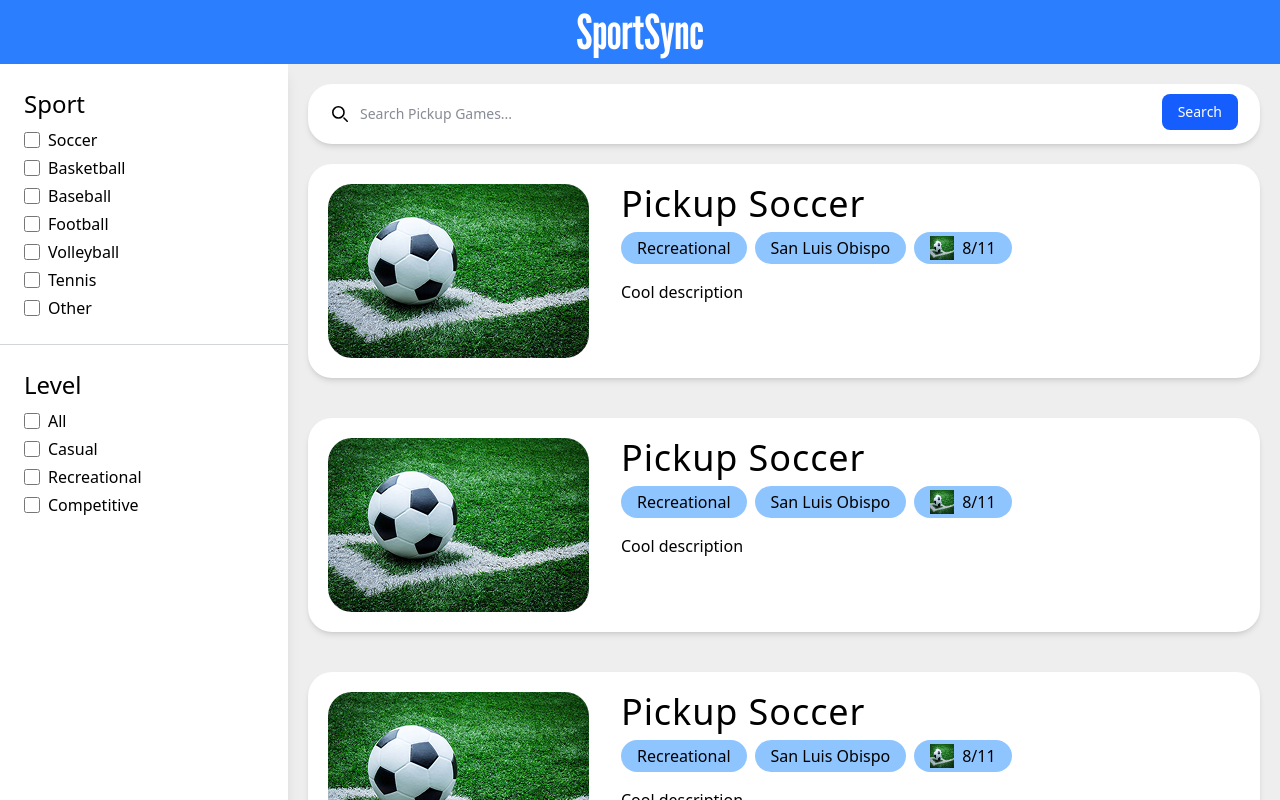
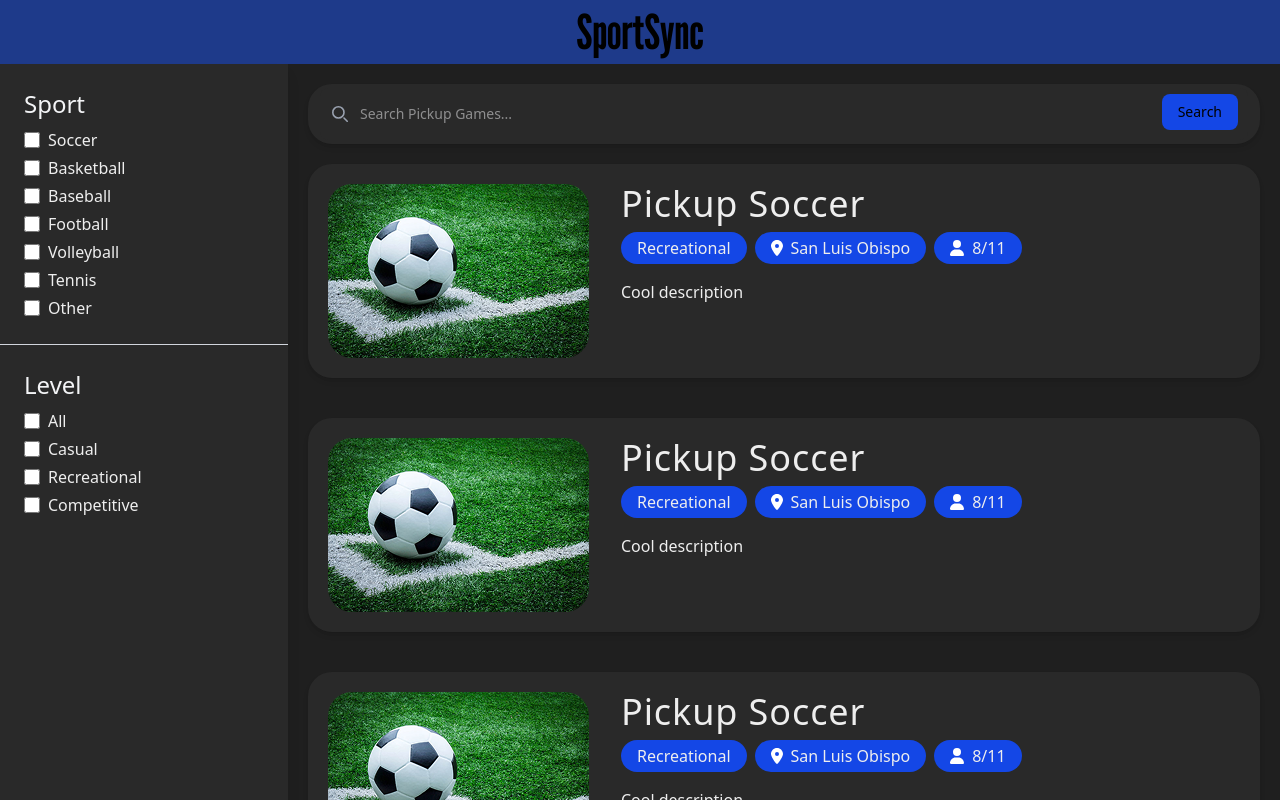
Before and after one commit to KallosP/csc437-asmts-project, a React (Vite) app in the folder packages/project-frontend/: page / in a window 1280 px wide. Shown: the top 800 px of the page. Built offline with nearby package versions, Linux system fonts and the light colour scheme.

Commit message:
added light/dark mode tokens/updated code to use both

```diff
--- a/packages/project-frontend/src/App.jsx
+++ b/packages/project-frontend/src/App.jsx
@@ -1,10 +1,11 @@
 import './App.css'
 import SearchPage from './pages/SearchPage'
+import TopBar from './components/TopBar'
 
 function App() {
 	return (
-		<div className="flex flex-col h-screen">
-
+		<div className="flex dark flex-col h-screen">
+			<TopBar />
 			<SearchPage />
 		</div>
 	)
--- a/packages/project-frontend/src/components/FilterItem.jsx
+++ b/packages/project-frontend/src/components/FilterItem.jsx
@@ -4,9 +4,9 @@ export default function FilterItem(props) {
 			<input
 				id={props.id}
 				type="checkbox"
-				className="w-4 h-4 accent-blue-500" // Make checkbox bigger and add color
+				className="w-4 h-4 bg-blue-500  accent-checkbox-checked dark:accent-dark-checkbox-checked"
 			/>
-			<label className="text-md" htmlFor={props.id}>
+			<label className="text-md text-normal-text dark:text-dark-normal-text" htmlFor={props.id}>
 				{props.name}
 			</label>
 		</div>
--- a/packages/project-frontend/src/components/GameCard.jsx
+++ b/packages/project-frontend/src/components/GameCard.jsx
@@ -1,4 +1,7 @@
 import React from 'react'
+import { FontAwesomeIcon } from '@fortawesome/react-fontawesome'
+import { faLocationDot } from '@fortawesome/free-solid-svg-icons'
+import { faUser } from '@fortawesome/free-solid-svg-icons'
 
 export default function GameCard(props) {
 	const handleClick = () => {
@@ -8,7 +11,7 @@ export default function GameCard(props) {
 	return (
 		<button
 			onClick={handleClick}
-			className="w-full mx-auto max-w-xs sm:max-w-sm md:max-w-md lg:max-w-4xl xl:max-w-5xl lg:p-5 overflow-hidden rounded-3xl bg-white shadow-md  text-left cursor-pointer transition-all duration-300 hover:bg-blue-100 ">
+			className="w-full mx-auto max-w-xs sm:max-w-sm md:max-w-md lg:max-w-4xl xl:max-w-5xl lg:p-5 overflow-hidden rounded-3xl dark:bg-dark-elevated-background bg-elevated-background shadow-md text-left cursor-pointer transition-all duration-300 dark:hover:bg-dark-card-hover hover:bg-card-hover ">
 			<div className="lg:flex gap-8">
 				<div className="md:shrink-0">
 					<img
@@ -18,27 +21,30 @@ export default function GameCard(props) {
 					/>
 				</div>
 				<div className="lg:p-0 p-8 overflow-hidden">
-					<div className="text-4xl tracking-wide">{props.name}</div>
+					<div className="text-4xl tracking-wide text-normal-text dark:text-dark-normal-text">
+						{props.name}
+					</div>
 					{/* Tags */}
 					<div className="mt-2 overflow-hidden">
 						<ul className="flex gap-2 truncate">
 							{/* Skill Tag */}
-							<li className="bg-blue-300 rounded-full px-4 py-1 flex gap-2">
-								<p>{props.skillTag[1]}</p>
+							<li className="bg-tag dark:bg-dark-tag rounded-full items-center px-4 py-1 flex gap-2">
+								<p className="text-normal-text dark:text-dark-normal-text">{props.skillTag[1]}</p>
 							</li>
 							{/* Location Tag */}
-							<li className="bg-blue-300 rounded-full px-4 py-1 flex gap-2">
-								<p>{props.locationTag[1]}</p>
+							<li className="bg-tag dark:bg-dark-tag rounded-full items-center px-4 py-1 flex gap-2">
+								<FontAwesomeIcon icon={faLocationDot} className="text-svg dark:text-dark-svg" />
+								<p className='text-normal-text dark:text-dark-normal-text'>{props.locationTag[1]}</p>
 							</li>
 							{/* Players Tag */}
-							<li className="bg-blue-300 rounded-full px-4 py-1 flex gap-2">
-								<img src={props.playersTag[0]} className="w-6 h-6"></img>
-								<p>{props.playersTag[1]}</p>
+							<li className="bg-tag dark:bg-dark-tag rounded-full items-center px-4 py-1 flex gap-2">
+								<FontAwesomeIcon icon={faUser} className="text-svg dark:text-dark-svg" />
+								<p className='text-normal-text dark:text-dark-normal-text'>{props.playersTag[1]}</p>
 							</li>
 						</ul>
 					</div>
 					{/* Game Description */}
-					<p className="mt-4 truncate">{props.description}</p>
+					<p className="mt-4 truncate text-normal-text dark:text-dark-normal-text">{props.description}</p>
 				</div>
 			</div>
 		</button>
--- a/packages/project-frontend/src/components/LeftSidebar.jsx
+++ b/packages/project-frontend/src/components/LeftSidebar.jsx
@@ -3,11 +3,11 @@ import FilterItem from './FilterItem'
 
 export default function LeftSidebar() {
 	return (
-		<aside className="w-72 h-auto hidden lg:flex flex-col shadow-lg relative overflow-y-auto bg-white">
+		<aside className="w-72 h-auto hidden lg:flex flex-col shadow-lg relative overflow-y-auto dark:bg-dark-elevated-background bg-elevated-background">
 			<div className="p-6 space-y-10">
 				{/* Sport Filters */}
 				<div className="space-y-2">
-					<h1 className="text-2xl">Sport</h1>
+					<h1 className="text-2xl dark:text-dark-hint-text text-normal-text">Sport</h1>
 					<ul className="space-y-1">
 						<FilterItem id="soccer" name="Soccer" />
 						<FilterItem id="basketball" name="Basketball" />
@@ -19,11 +19,11 @@ export default function LeftSidebar() {
 					</ul>
 				</div>
 			</div>
-			<hr className="w-full border-gray-300"></hr>
+			<hr className="w-full border-divider"></hr>
 			<div className="p-6 space-y-10">
 				{/* Level Filters */}
 				<div className="space-y-2">
-					<h1 className="text-2xl">Level</h1>
+					<h1 className="text-2xl dark:text-dark-hint-text text-normal-text">Level</h1>
 					<ul className="space-y-1">
 						<FilterItem id="all" name="All" />
 						<FilterItem id="casual" name="Casual" />
--- a/packages/project-frontend/src/components/SearchBar.jsx
+++ b/packages/project-frontend/src/components/SearchBar.jsx
@@ -1,21 +1,19 @@
-
-
 // Based on https://flowbite.com/docs/forms/search-input/
 export default function SearchBar() {
-    const handleSearch = () => {
-        console.log('Search clicked')
-    }
+	const handleSearch = () => {
+		console.log('Search clicked')
+	}
 	return (
-		<form className="w-full px-3 py-1 mx-auto max-w-xs sm:max-w-sm md:max-w-md lg:max-w-4xl xl:max-w-5xl overflow-hidden rounded-3xl bg-white shadow-md ">
+		<form className="dark:bg-dark-elevated-background bg-elevated-background w-full px-3 py-1 mx-auto max-w-xs sm:max-w-sm md:max-w-md lg:max-w-4xl xl:max-w-5xl overflow-hidden rounded-3xl  shadow-md ">
 			<label
 				htmlFor="default-search"
-				className="mb-2 text-sm font-medium text-gray-900 sr-only dark:text-white">
+				className="mb-2 text-sm font-medium dark:text-dark-hint-text text-hint-text sr-only">
 				Search
 			</label>
 			<div className="relative">
 				<div className="absolute inset-y-0 start-0 flex items-center ps-3 pointer-events-none">
 					<svg
-						className="w-4 h-4 text-black"
+						className="w-4 h-4 text-icon dark:text-dark-icon"
 						aria-hidden="true"
 						xmlns="http://www.w3.org/2000/svg"
 						fill="none"
@@ -32,13 +30,13 @@ export default function SearchBar() {
 				<input
 					type="search"
 					id="default-search"
-					className="block w-full p-4 ps-10 text-sm text-gray-900 border-none  rounded-lg bg-white focus:outline-none focus:border-none"
+					className="block w-full p-4 ps-10 text-sm dark:text-dark-hint-text text-hint-text border-none rounded-lg dark:bg-dark-elevated-background bg-elevated-background focus:outline-none focus:border-none"
 					placeholder="Search Pickup Games..."
 				/>
 				<button
-                    onClick={handleSearch}
+					onClick={handleSearch}
 					type="submit"
-					className="text-white cursor-pointer transition-all duration-300 absolute end-2.5 bottom-2.5 bg-blue-600 hover:bg-blue-700 focus:bg-blue-800 font-medium rounded-lg text-sm px-4 py-2 ">
+					className="text-button-text dark:text-dark-button-text cursor-pointer transition-all duration-300 absolute end-2.5 bottom-2.5 bg-button-background dark:bg-dark-button-background hover:bg-button-hover dark:hover:bg-dark-button-hover focus:bg-button-focus dark:focus:bg-dark-button-focus font-medium rounded-lg text-sm px-4 py-2 ">
 					Search
 				</button>
 			</div>
--- a/packages/project-frontend/src/components/TopBar.jsx
+++ b/packages/project-frontend/src/components/TopBar.jsx
@@ -2,11 +2,11 @@ import React from 'react'
 
 export default function TopBar() {
 	return (
-		<div className="flex w-full bg-blue-500 h-auto items-center justify-between px-8 py-2 lg:justify-center lg:p-2">
+		<div className="flex w-full dark:bg-dark-header-background bg-header-background h-auto items-center justify-between px-8 py-2 lg:justify-center lg:p-2">
             {/* TODO: add hamburger button */}
             <button>
             </button>
-			<p className="text-5xl font-header text-white">SportSync</p>
+			<p className="text-5xl font-header dark:text-dark-header-text text-header-text">SportSync</p>
 		</div>
 	)
 }
--- a/packages/project-frontend/src/index.css
+++ b/packages/project-frontend/src/index.css
@@ -1,9 +1,54 @@
 @import 'tailwindcss';
 
 @theme {
-    /* Font */
-    --font-header: 'League Gothic', 'sans-serif';
+	/* Font */
+	--font-header: 'League Gothic', 'sans-serif';
+	/* Light Mode Colors ----- */
+    /* Main Background */
+    --color-background: var(--color-gray-100);
+	/* Header */
+	--color-header-background: var(--color-blue-500);
+	--color-header-text: #fff;
+	/* Misc Text */
+	--color-normal-text: #111;
+	--color-hint-text: var(--color-gray-900);
+	/* Button */
+	--color-button-text: #fff;
+	--color-button-background: var(--color-blue-600);
+	--color-button-hover: var(--color-blue-700);
+	--color-button-focus: var(--color-blue-800);
+	/* Elevated */
+	--color-elevated-background: #fff;
+	--color-card-hover: var(--color-blue-50);
+	/* Misc */
+	--color-icon: #333;
+	--color-divider: var(--color-gray-300);
+	--color-checkbox-checked: var(--color-blue-500);
+    --color-tag: var(--color-blue-300);
+    --color-svg: #000;
 
-    /* Colors */
-    --color-darkGray: #EEEEEE;
+	/* Dark Mode Colors ----- */
+    /* Main Background */
+    --color-dark-background: #1f1f1f;
+	/* Header */
+	--color-dark-header-background: #1e3a8a;
+	--color-dark-header-text: #000;
+	/* Misc Text */
+	--color-dark-normal-text: #eee;
+	--color-dark-hint-text: var(--color-gray-100);
+	/* Button */
+	--color-dark-button-text: #000;
+	--color-dark-button-background: var(--color-blue-700);
+	--color-dark-button-hover: var(--color-blue-800);
+	--color-dark-button-focus: var(--color-blue-900);
+	/* Elevated */
+	--color-dark-elevated-background: #292929;
+	--color-dark-card-hover: var(--color-blue-900);
+	/* Misc */
+	--color-dark-icon: var(--color-gray-400);
+    --color-dark-svg: #fff;
+	--color-dark-divider: var(--color-gray-700);
+	--color-dark-checkbox-checked: var(--color-blue-700);
+    --color-dark-tag: var(--color-blue-700);
 }
+@custom-variant dark (&:where(.dark, .dark *));
--- a/packages/project-frontend/src/pages/SearchPage.jsx
+++ b/packages/project-frontend/src/pages/SearchPage.jsx
@@ -1,5 +1,4 @@
 import React from 'react'
-import TopBar from '../components/TopBar'
 import GameCard from '../components/GameCard'
 import SoccerBall from '../assets/soccer-ball.png'
 import SearchBar from '../components/SearchBar'
@@ -8,8 +7,7 @@ import LeftSidebar from '../components/LeftSidebar'
 export default function SearchPage() {
 	return (
 		<>
-			<TopBar />
-			<div className="flex flex-1 bg-darkGray">
+			<div className="flex flex-1 bg-background dark:bg-dark-background">
 				<LeftSidebar />
 				<div className="flex flex-1 flex-col px-5 justify-center">
 					<div className="mt-5">
```
Also changed, not shown: packages/project-frontend/package.json (+4 -4 lines), 1 other file (tests, documents, lock files or other folders).
